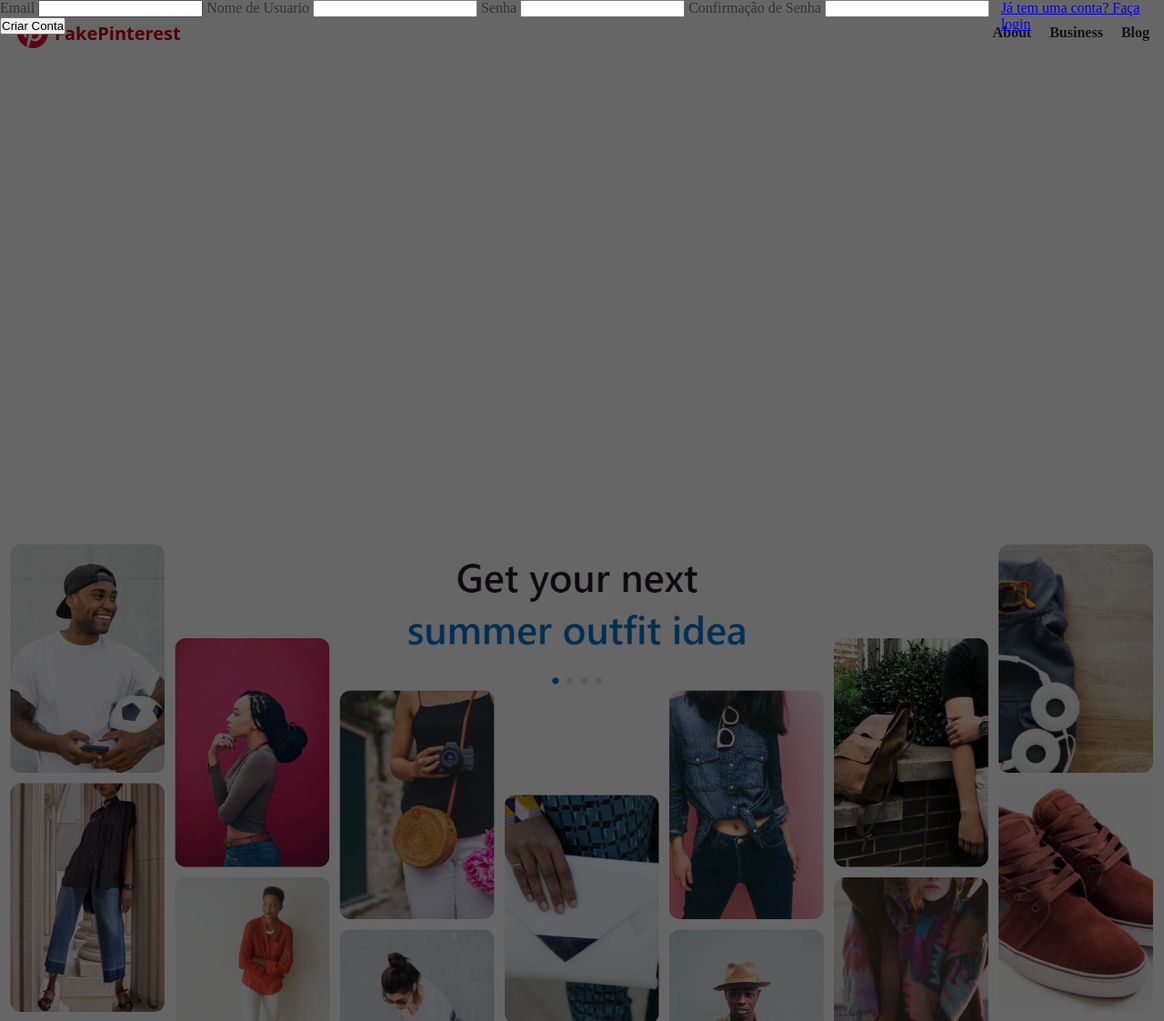
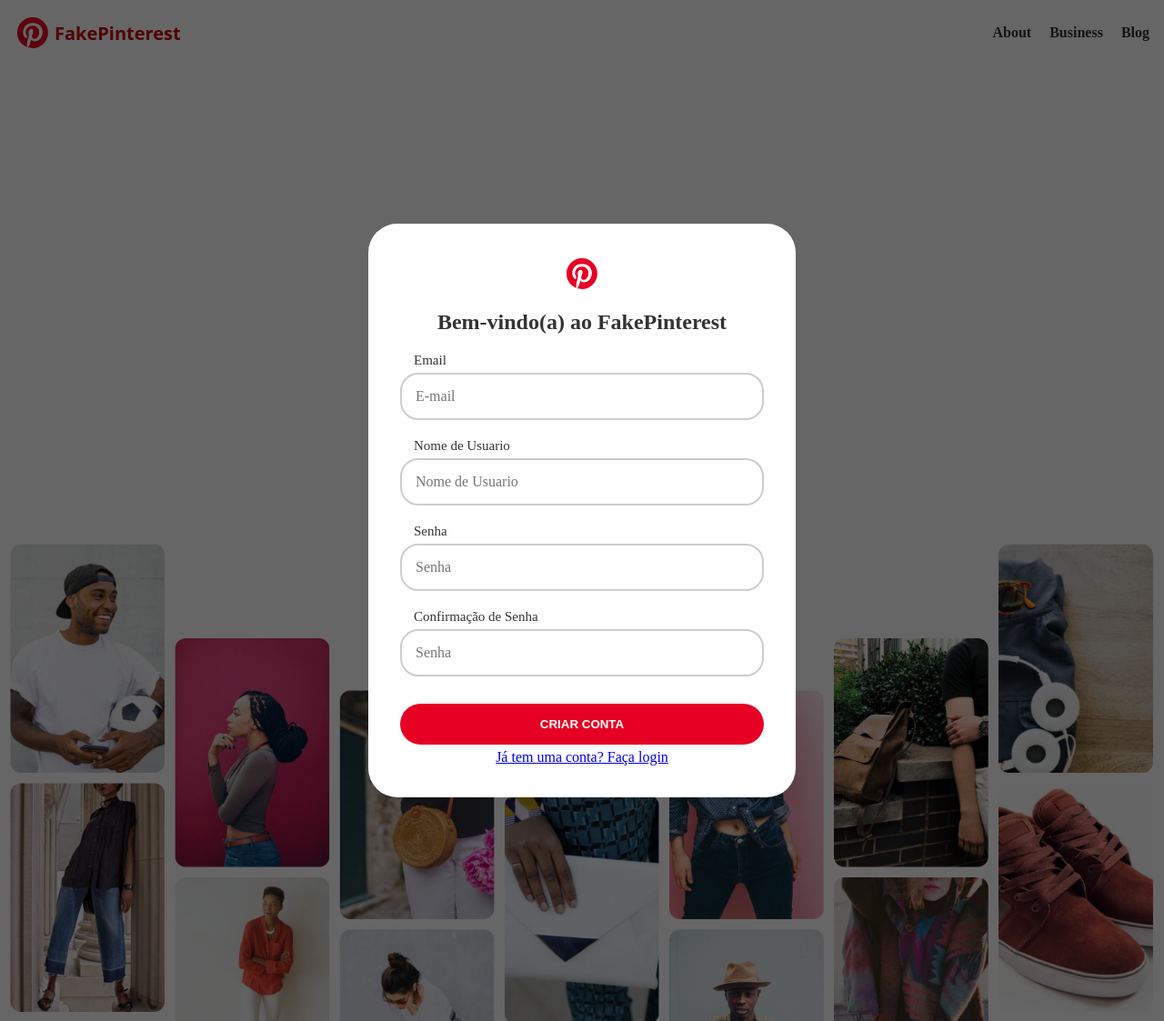
Before and after one commit to MURILOBRAZ/FakePinsterest_Python, a Flask app: page /criarconta in a window 1280 px wide. Shown: the whole page at 91% size. Run offline with Flask 3, Linux system fonts and the light colour scheme.

Commit message:
Atualização de Templates

```diff
--- a/FakePinterest/forms.py
+++ b/FakePinterest/forms.py
@@ -10,6 +10,12 @@ class FormLogin(FlaskForm):
     senha = PasswordField("Senha", validators=[DataRequired()])
     botao_confirmacao = SubmitField("Fazer Login")
 
+    def validate_email(self, email):
+        usuario = Usuario.query.filter_by(email = email.data). first()
+
+        if not usuario:
+            raise ValidationError("Usuario inexistente, cire uma conta")
+
 class FormCriarConta(FlaskForm):
     email = StringField("Email", validators=[DataRequired(), Email()])
     username = StringField("Nome de Usuario", validators=[DataRequired()])
@@ -21,7 +27,7 @@ class FormCriarConta(FlaskForm):
         usuario = Usuario.query.filter_by(email = email.data). first()
 
         if usuario:
-            return ValidationError("Email ja cadastrado, faça login para continuar")
+            raise ValidationError("Email ja cadastrado, faça login para continuar")
 
 class FormFoto(FlaskForm):
     foto = FileField("Foto", validators=[DataRequired()])
--- a/FakePinterest/templates/criarconta.html
+++ b/FakePinterest/templates/criarconta.html
@@ -5,24 +5,68 @@
 {% endblock %}
 
 {% block formulario %}
+    <form method="POST" class="popup">
+        {{ form.csrf_token }}
+        <svg
+        height="40"
+        viewBox="-3 -3 82 82"
+        width="40"
+        style="display: block"
+        >
+        <title>Pinterest logo</title>
+        <circle cx="38" cy="38" fill="white" r="40"></circle>
+        <path
+            d="M27.5 71c3.3 1 6.7 1.6 10.3 1.6C57 72.6 72.6 57 72.6 37.8 72.6 18.6 57 3 37.8 3 18.6 3 3 18.6 3 37.8c0 14.8 9.3 27.5 22.4 32.5-.3-2.7-.6-7.2 0-10.3l4-17.2s-1-2-1-5.2c0-4.8 3-8.4 6.4-8.4 3 0 4.4 2.2 4.4 5 0 3-2 7.3-3 11.4C35.6 49 38 52 41.5 52c6.2 0 11-6.6 11-16 0-8.3-6-14-14.6-14-9.8 0-15.6 7.3-15.6 15 0 3 1 6 2.6 8 .3.2.3.5.2 1l-1 3.8c0 .6-.4.8-1 .4-4.4-2-7-8.3-7-13.4 0-11 7.8-21 22.8-21 12 0 21.3 8.6 21.3 20 0 12-7.4 21.6-18 21.6-3.4 0-6.7-1.8-7.8-4L32 61.7c-.8 3-3 7-4.5 9.4z"
+            fill="#e60023"
+            fill-rule="evenodd"
+        ></path>
+        </svg>
 
-    <form method="POST">
-        {{ form.csrf_token }}
+        <h2>Bem-vindo(a) ao FakePinterest</h2>
 
-            {{ form.email.label() }}
-            {{ form.email() }}
+        <div class="div-input">
+            {{ form.email.label(class="label") }}
+            {% if form.email.errors %}
+                {% for erro in form.email.errors %}
+                    <p style="color: red;">{{ erro }}</p>
+                {% endfor %}
+            {% endif %}
+            {{ form.email(class="input", placeholder="E-mail") }}
+        </div>
 
-            {{ form.username.label() }}
-            {{ form.username() }}
+        <div class="div-input">
+        {{ form.username.label(class="label") }}
+        {% if form.username.errors %}
+                {% for erro in form.username.errors %}
+                    <p style="color: red;">{{ erro }}</p>
+                {% endfor %}
+            {% endif %}
+        {{ form.username(class="input", placeholder="Nome de Usuario") }}
+        </div>
 
-            {{ form.senha.label() }}
-            {{ form.senha() }}
+        <div class="div-input">
+        {{ form.senha.label(class="label") }}
+        {% if form.senha.errors %}
+                {% for erro in form.senha.errors %}
+                    <p style="color: red;">{{ erro }}</p>
+                {% endfor %}
+            {% endif %}
+        {{ form.senha(class="input", placeholder="Senha") }}
+        </div>
 
-                {{ form.confirmar_Senha.label() }}
-            {{ form.confirmar_Senha() }}
+        <div class="div-input">
+        {{ form.confirmar_Senha.label(class="label") }}
+        {% if form.confirmar_Senha.errors %}
+                {% for erro in form.confirmar_Senha.errors %}
+                    <p style="color: red;">{{ erro }}</p>
+                {% endfor %}
+            {% endif %}
+        {{ form.confirmar_Senha(class="input", placeholder="Senha") }}
+        </div>
 
-            {{ form.botao_confirmacao() }}
+        <div class="div-botao">
+        {{ form.botao_confirmacao(class="botao-login") }}
+        <a href="{{url_for('homepage')}}">Já tem uma conta? Faça login</a>
+        </div>
     </form>
-    <a href="{{url_for('homepage')}}">Já tem uma conta? Faça login</a>
-
 {% endblock %}
--- a/FakePinterest/templates/homepage.html
+++ b/FakePinterest/templates/homepage.html
@@ -67,11 +67,21 @@
 
           <div class="div-input">
             {{ form.email.label(class="label") }}
+            {% if form.email.errors %}
+                {% for erro in form.email.errors %}
+                    <p style="color: red;">{{ erro }}</p>
+                {% endfor %}
+            {% endif %}
             {{ form.email(class="input", placeholder="E-mail") }}
           </div>
 
           <div class="div-input">
             {{ form.senha.label(class="label") }}
+            {% if form.senha.errors %}
+                {% for erro in form.senha.errors %}
+                    <p style="color: red;">{{ erro }}</p>
+                {% endfor %}
+            {% endif %}
             {{ form.senha(class="input", placeholder="Senha") }}
           </div>
 
```
Also changed, not shown: FakePinterest/templates/feed.html (+10 -8 lines), FakePinterest/templates/navbar.html (+27 -5 lines), FakePinterest/templates/perfil.html (+41 -9 lines), FakePinterest/static/fotos_posts/pinterest-14.jpg (added), FakePinterest/static/fotos_posts/pinterest-7.jpg (added), instance/comunidade.db.
